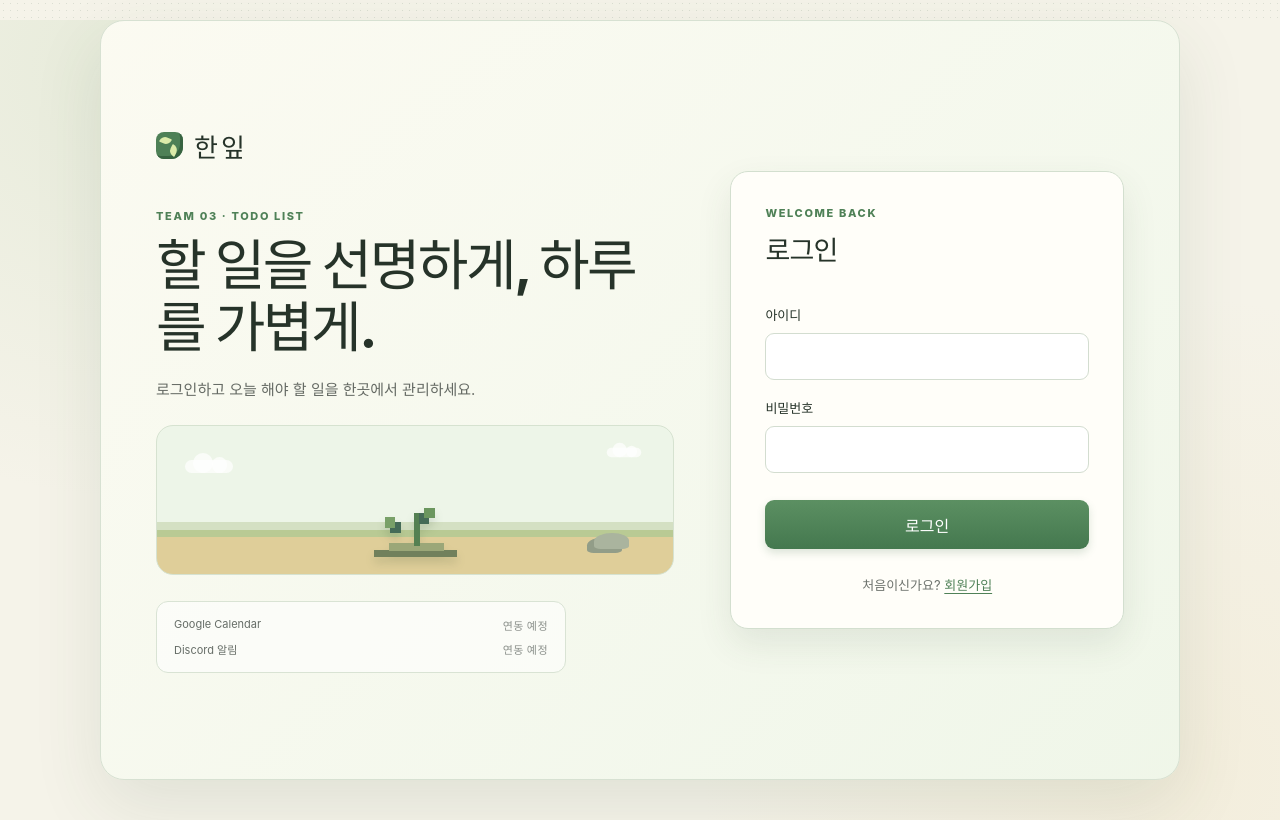
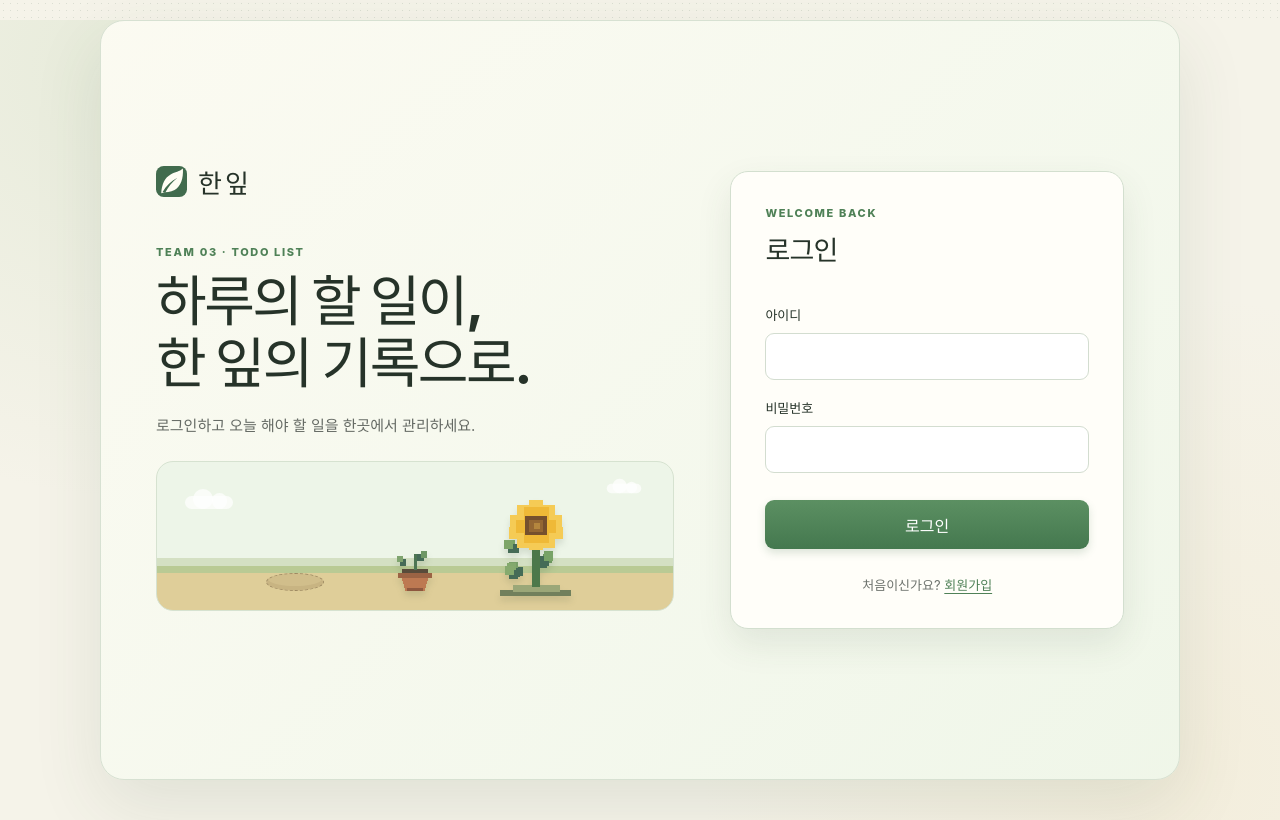
Before and after one commit to hyetree3/team03_todolist, a React (Vite) app in the folder frontend/: page /login in a window 1280 px wide. Built offline with nearby package versions, Linux system fonts and the light colour scheme.

Commit message:
style: finalize auth branding and favicon

```diff
--- a/frontend/index.html
+++ b/frontend/index.html
@@ -4,6 +4,7 @@
     <meta charset="UTF-8" />
     <meta name="viewport" content="width=device-width, initial-scale=1.0" />
     <meta name="description" content="팀 Todo List" />
+    <link rel="icon" type="image/svg+xml" href="/favicon.svg" />
     <title>Todo List</title>
   </head>
   <body>
--- a/frontend/src/components/AppSidebar.jsx
+++ b/frontend/src/components/AppSidebar.jsx
@@ -1,5 +1,6 @@
 import { NavLink } from 'react-router-dom'
 import PlantGrowth from './PlantGrowth.jsx'
+import BrandLeaf from './BrandLeaf.jsx'
 import { getGrowth } from './GrowthPanel.jsx'
 
 const navigation = [
@@ -17,7 +18,7 @@ export default function AppSidebar({ username, todayPoints, todayPlant }) {
     <aside className="app-sidebar">
       <div className="sidebar-top">
         <div className="sidebar-brand">
-          <span className="sidebar-brand-mark" aria-hidden="true" />
+          <BrandLeaf />
           <div>
             <strong>한 잎</strong>
             <span>작은 할 일의 기록</span>
--- a/frontend/src/components/AuthLayout.jsx
+++ b/frontend/src/components/AuthLayout.jsx
@@ -1,11 +1,12 @@
 import PlantGrowth from './PlantGrowth.jsx'
+import BrandLeaf from './BrandLeaf.jsx'
 
 export default function AuthLayout({ eyebrow, title, description, children, footer }) {
   return (
     <main className="auth-shell">
       <section className="auth-intro" aria-labelledby="auth-heading">
         <div className="auth-brand" aria-label="한 잎">
-          <span className="auth-brand-mark" aria-hidden="true" />
+          <BrandLeaf />
           <strong>한 잎</strong>
         </div>
         <p className="eyebrow">{eyebrow}</p>
@@ -14,15 +15,11 @@ export default function AuthLayout({ eyebrow, title, description, children, foot
         <div className="auth-garden-scene" aria-hidden="true">
           <span className="auth-cloud auth-cloud-one" />
           <span className="auth-cloud auth-cloud-two" />
-          <span className="auth-scene-ground" />
-          <PlantGrowth type="tree" stage={1} />
-          <span className="auth-scene-stone" />
-        </div>
-        <div className="coming-soon">
-          <span>Google Calendar</span>
-          <strong>연동 예정</strong>
-          <span>Discord 알림</span>
-          <strong>연동 예정</strong>
+          <div className="auth-garden-steps">
+            <span className="auth-empty-soil" />
+            <PlantGrowth type="pot" stage={1} />
+            <PlantGrowth type="tree" stage={3} />
+          </div>
         </div>
       </section>
       <section className="auth-panel">
--- /dev/null
+++ b/frontend/src/components/BrandLeaf.jsx
@@ -0,0 +1,9 @@
+export default function BrandLeaf({ className = '' }) {
+  return (
+    <svg className={`brand-leaf-icon ${className}`.trim()} viewBox="0 0 32 32" aria-hidden="true">
+      <rect width="32" height="32" rx="8" fill="#416b4d" />
+      <path d="M5.4 28C6 19.2 8.9 12.2 15.1 8.8c4.9-2.7 9-2.8 12.7-6.1.5 10.8-2.2 18.5-8.6 22.1-4.2 2.4-8.8 1.7-13.8 3.2Z" fill="#fffdf3" />
+      <path d="M6.8 26.8c3.8-6.6 8.8-11.5 15.3-14.7-5.2 4.3-9.5 9.4-12.6 15.6Z" fill="#416b4d" />
+    </svg>
+  )
+}
--- a/frontend/src/index.css
+++ b/frontend/src/index.css
@@ -32,8 +32,6 @@ button:focus-visible, a:focus-visible, input:focus-visible { outline: 3px solid
 .auth-intro > .eyebrow { margin-bottom: 17px; }
 .auth-intro h1 { max-width: 560px; margin: 0; font-size: clamp(42px, 5vw, 66px); font-weight: 720; line-height: 1.08; letter-spacing: -.045em; }
 .auth-description { max-width: 430px; margin: 24px 0 40px; color: #656a64; font-size: 17px; line-height: 1.75; }
-.coming-soon { max-width: 410px; display: grid; grid-template-columns: 1fr auto; gap: 12px 24px; padding-top: 22px; border-top: 1px solid var(--line); color: #666d67; font-size: 13px; }
-.coming-soon strong { color: #8b908b; font-size: 11px; font-weight: 650; letter-spacing: .04em; }
 .auth-panel { padding: 40px; border: 1px solid var(--line); background: var(--paper); box-shadow: 10px 10px 0 rgba(47, 57, 50, .035); }
 .panel-heading { margin-bottom: 28px; }
 .panel-heading .eyebrow { margin-bottom: 9px; }
@@ -873,10 +871,7 @@ button, input { border-radius: 9px !important; }
 .auth-intro::before { display: none; }
 .auth-brand { display: flex; align-items: center; gap: 11px; margin-bottom: 45px; }
 .auth-brand strong { font-size: 26px; font-weight: 850; letter-spacing: -.05em; }
-.auth-brand-mark { width: 27px; height: 27px; position: relative; border-radius: 8px 8px 12px 8px; background: #4e8056; box-shadow: inset -3px -3px 0 #376340; }
-.auth-brand-mark::before, .auth-brand-mark::after { content: ""; position: absolute; width: 11px; height: 7px; border-radius: 9px 1px; background: #dceba9; }
-.auth-brand-mark::before { left: 4px; top: 5px; transform: rotate(25deg); }
-.auth-brand-mark::after { right: 4px; bottom: 5px; transform: rotate(-65deg); }
+.brand-leaf-icon { width: 31px; height: 31px; flex: none; display: block; }
 .auth-intro > .eyebrow { margin-bottom: 12px; }
 .auth-intro h1 { font-size: clamp(38px, 4.3vw, 57px); line-height: 1.12; }
 .auth-description { margin: 18px 0 22px; font-size: 15px; }
@@ -889,15 +884,17 @@ button, input { border-radius: 9px !important; }
   border-radius: 17px;
   background: linear-gradient(180deg, #edf5e8 0 65%, #d4e0c3 65% 70%, #b9ca94 70% 75%, #dfce99 75%);
 }
-.auth-garden-scene .plant-art { width: 126px; height: 126px; position: absolute; left: 50%; bottom: 7px; z-index: 2; transform: translateX(-50%); filter: drop-shadow(0 6px 4px rgba(57, 78, 47, .16)); }
+.auth-garden-steps { width: min(360px, calc(100% - 36px)); position: absolute; inset: 27px 18px 5px; z-index: 2; display: grid; grid-template-columns: repeat(3, 1fr); align-items: end; justify-items: center; margin: 0 auto; }
+.auth-garden-steps .plant-art { position: static; filter: drop-shadow(0 5px 3px rgba(57, 78, 47, .14)); }
+.auth-garden-steps .plant-pot { width: 76px; height: 76px; margin-bottom: 11px; }
+.auth-garden-steps .plant-tree { width: 108px; height: 108px; }
+.auth-empty-soil { width: 58px; height: 18px; margin-bottom: 14px; border: 1px dashed rgba(93, 72, 48, .45); border-radius: 50%; background: rgba(120, 88, 52, .13); box-shadow: inset 0 -4px 0 rgba(109, 79, 47, .09); }
 .auth-cloud { position: absolute; width: 48px; height: 13px; border-radius: 999px; background: rgba(255,255,255,.72); }
 .auth-cloud::before, .auth-cloud::after { content: ""; position: absolute; bottom: 0; border-radius: 50%; background: inherit; }
 .auth-cloud::before { left: 8px; width: 20px; height: 20px; }
 .auth-cloud::after { right: 6px; width: 15px; height: 16px; }
 .auth-cloud-one { left: 28px; top: 34px; }
 .auth-cloud-two { right: 25px; top: 20px; transform: scale(.72); }
-.auth-scene-stone { position: absolute; right: 44px; bottom: 25px; width: 35px; height: 16px; border-radius: 55% 50% 20% 20%; background: #aab49e; box-shadow: -7px 4px 0 #929d88; }
-.coming-soon { grid-template-columns: 1fr auto; gap: 8px 18px; padding: 15px 17px; border: 1px solid #d9e3d4; border-radius: 12px; background: rgba(255,255,255,.6); font-size: 11px; }
 .auth-panel { padding: 34px; border-color: #d3dfcf; border-radius: 18px; box-shadow: 0 15px 35px rgba(55, 76, 54, .10); }
 .panel-heading h2 { font-size: 27px; }
 
@@ -931,7 +928,11 @@ button, input { border-radius: 9px !important; }
   .auth-shell { display: block; padding: 25px 18px; }
   .auth-intro { margin-bottom: 24px; }
   .auth-garden-scene { height: 110px; }
-  .auth-garden-scene .plant-art { width: 105px; height: 105px; }
+  .auth-garden-steps { inset: 22px 8px 4px; grid-template-columns: 1fr 12px 1fr 12px 1fr; }
+  .auth-garden-steps .plant-pot { width: 55px; height: 55px; }
+  .auth-garden-steps .plant-tree { width: 78px; height: 78px; }
+  .auth-empty-soil { width: 43px; height: 14px; margin-bottom: 10px; }
+  .auth-growth-arrow { font-size: 11px; }
   .auth-panel { padding: 26px 20px; }
   .app-header h1 { font-size: 25px; }
   .growth-panel { grid-template-columns: 1fr; }
--- a/frontend/src/pages/LoginPage.jsx
+++ b/frontend/src/pages/LoginPage.jsx
@@ -38,7 +38,7 @@ export default function LoginPage() {
   return (
     <AuthLayout
       eyebrow="TEAM 03 · TODO LIST"
-      title="할 일을 선명하게, 하루를 가볍게."
+      title={<>하루의 할 일이,<br />한 잎의 기록으로.</>}
       description="로그인하고 오늘 해야 할 일을 한곳에서 관리하세요."
       footer={<p className="auth-footer">처음이신가요? <Link to="/register">회원가입</Link></p>}
     >
--- a/frontend/src/pages/RegisterPage.jsx
+++ b/frontend/src/pages/RegisterPage.jsx
@@ -37,7 +37,7 @@ export default function RegisterPage() {
   return (
     <AuthLayout
       eyebrow="TEAM 03 · TODO LIST"
-      title="작은 할 일부터 차근차근."
+      title={<>작은 할 일부터,<br />한 잎씩 차근차근.</>}
       description="계정을 만들고 나만의 Todo 공간을 시작하세요."
       footer={<p className="auth-footer">이미 계정이 있나요? <Link to="/login">로그인</Link></p>}
     >
```
Also changed, not shown: frontend/public/favicon.svg (added).
